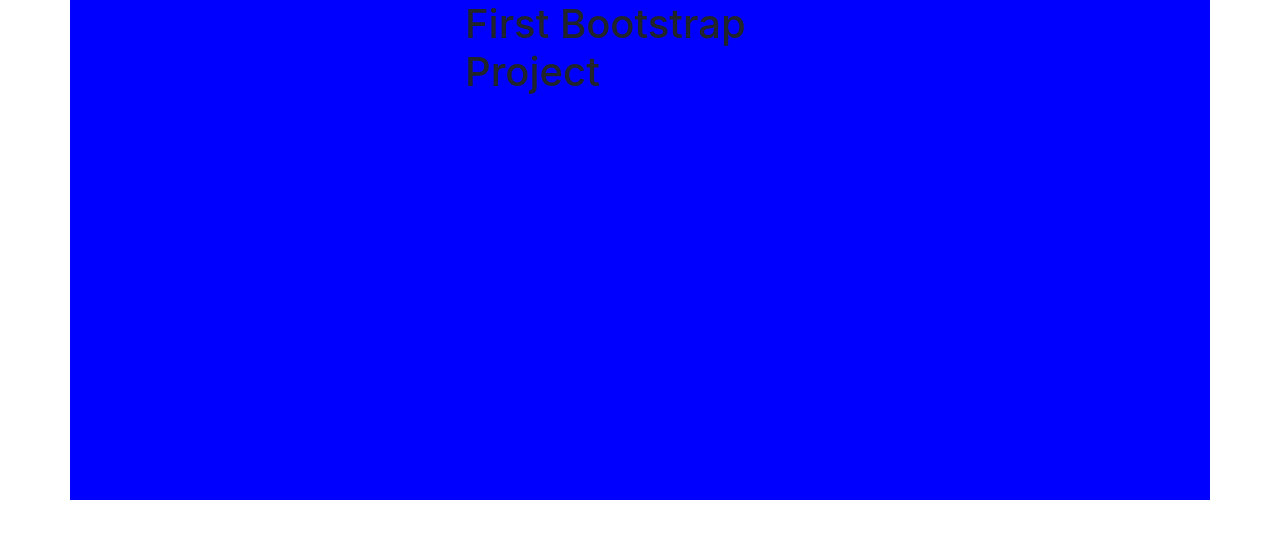
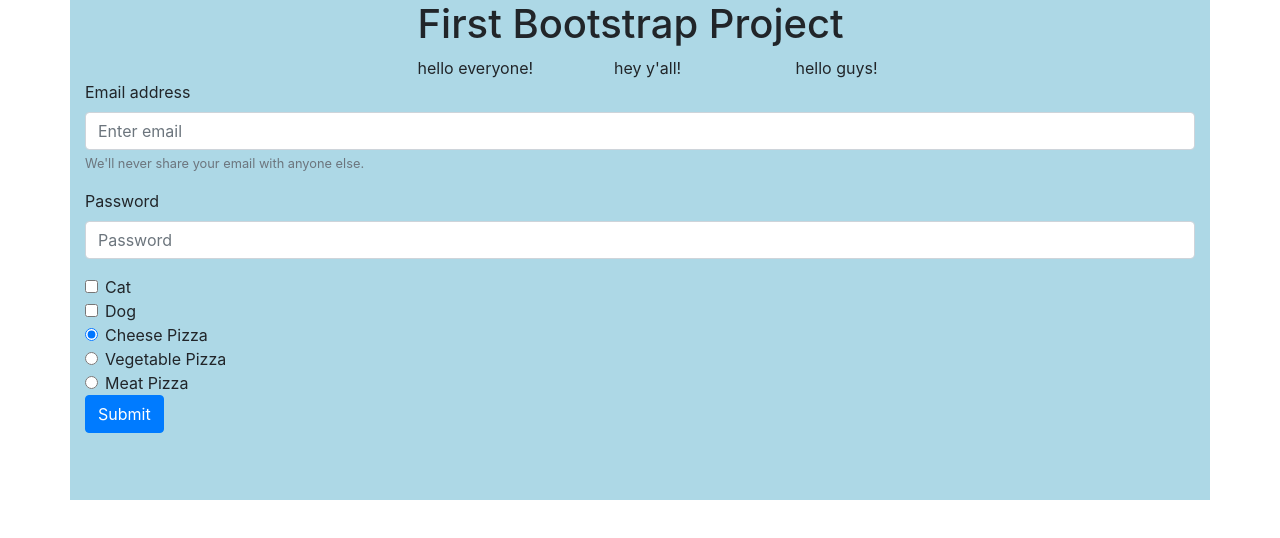
Before and after one commit to lprice93/Bootstrap-4-Drills, a plain HTML site: page index.html in a window 1280 px wide. Drawn offline with nearby package versions, Linux system fonts and the light colour scheme.

Commit message:
form section complete

```diff
--- a/index.html
+++ b/index.html
@@ -5,8 +5,8 @@
     <meta charset="UTF-8">
     <meta name="viewport" content="width=device-width, initial-scale=1.0">
     <meta http-equiv="X-UA-Compatible" content="ie=edge">
-    <link rel="stylesheet" href="https://maxcdn.bootstrapcdn.com/bootstrap/4.0.0/css/bootstrap.min.css" integrity="sha384-Gn5384xqQ1aoWXA+058RXPxPg6fy4IWvTNh0E263XmFcJlSAwiGgFAW/dAiS6JXm"
-        crossorigin="anonymous">
+    <link rel="stylesheet" href="https://maxcdn.bootstrapcdn.com/bootstrap/4.0.0/css/bootstrap.min.css"
+        integrity="sha384-Gn5384xqQ1aoWXA+058RXPxPg6fy4IWvTNh0E263XmFcJlSAwiGgFAW/dAiS6JXm" crossorigin="anonymous">
     <link rel="stylesheet" href="styles.css">
     <title>Document</title>
 </head>
@@ -17,18 +17,66 @@ yo.
 </div>-->
     <div class="container">
         <div class="row justify-content-center">
-            <div class="col-4">
+            <div class="col-5">
                 <h1>First Bootstrap Project</h1>
+                <div class="row">
+                    <div class="col-sm">hello everyone!</div>
+                    <div class="col-sm">hey y'all!</div>
+                    <div class="ecol-sm">hello guys!</div>
+                </div>
             </div>
         </div>
+        <form>
+            <div class="form-group">
+                <label for="exampleInputEmail1">Email address</label>
+                <input type="email" class="form-control" id="exampleInputEmail1" aria-describedby="emailHelp"
+                    placeholder="Enter email">
+                <small id="emailHelp" class="form-text text-muted">We'll never share your email with anyone
+                    else.</small>
+            </div>
+            <div class="form-group">
+                <label for="inputPassword">Password</label>
+                <input type="password" class="form-control" id="inputPassword" placeholder="Password">
+            </div>
+            <div class="form-check">
+                <input type="checkbox" class="form-check-input" id="exampleCheck1">
+                <label class="form-check-label" for="checkCat">Cat</label>
+            </div>
+            <div class="form-check">
+                <input type="checkbox" class="form-check-input" id="exampleCheck1">
+                <label class="form-check-label" for="checkDog">Dog</label>
+            </div>
+            <div class="form-check">
+                <input class="form-check-input" type="radio" name="exampleRadios" id="cheesePizza" value="option1" checked>
+                <label class="form-check-label" for="cheesePizza">
+                  Cheese Pizza
+                </label>
+              </div>
+              <div class="form-check">
+                <input class="form-check-input" type="radio" name="exampleRadios" id="vegetablePizza" value="option2">
+                <label class="form-check-label" for="vegetablePizza">
+                  Vegetable Pizza
+                </label>
+              </div>
+              <div class="form-check disabled">
+                <input class="form-check-input" type="radio" name="exampleRadios" id="meatPizza" value="option3">
+                <label class="form-check-label" for="meatPizza">
+                  Meat Pizza
+                </label>
+              </div>
+            <button type="submit" class="btn btn-primary">Submit</button>
+        </form>
     </div>
 
 
-    <script src="https://code.jquery.com/jquery-3.2.1.slim.min.js" integrity="sha384-KJ3o2DKtIkvYIK3UENzmM7KCkRr/rE9/Qpg6aAZGJwFDMVNA/GpGFF93hXpG5KkN"
+    <script src="https://code.jquery.com/jquery-3.2.1.slim.min.js"
+        integrity="sha384-KJ3o2DKtIkvYIK3UENzmM7KCkRr/rE9/Qpg6aAZGJwFDMVNA/GpGFF93hXpG5KkN"
         crossorigin="anonymous"></script>
-    <script src="https://cdnjs.cloudflare.com/ajax/libs/popper.js/1.12.9/umd/popper.min.js" integrity="sha384-ApNbgh9B+Y1QKtv3Rn7W3mgPxhU9K/ScQsAP7hUibX39j7fakFPskvXusvfa0b4Q"
+    <script src="https://cdnjs.cloudflare.com/ajax/libs/popper.js/1.12.9/umd/popper.min.js"
+        integrity="sha384-ApNbgh9B+Y1QKtv3Rn7W3mgPxhU9K/ScQsAP7hUibX39j7fakFPskvXusvfa0b4Q"
         crossorigin="anonymous"></script>
-    <script src="https://maxcdn.bootstrapcdn.com/bootstrap/4.0.0/js/bootstrap.min.js" integrity="sha384-JZR6Spejh4U02d8jOt6vLEHfe/JQGiRRSQQxSfFWpi1MquVdAyjUar5+76PVCmYl"
+    <script src="https://maxcdn.bootstrapcdn.com/bootstrap/4.0.0/js/bootstrap.min.js"
+        integrity="sha384-JZR6Spejh4U02d8jOt6vLEHfe/JQGiRRSQQxSfFWpi1MquVdAyjUar5+76PVCmYl"
         crossorigin="anonymous"></script>
 </body>
 
--- a/styles.css
+++ b/styles.css
@@ -1,4 +1,4 @@
 .container {
-background-color: blue;
+background-color: lightblue;
 height: 500px;
 }
```
